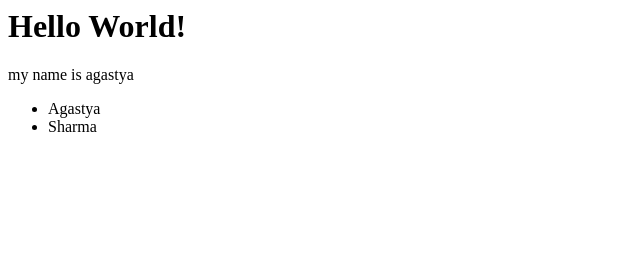
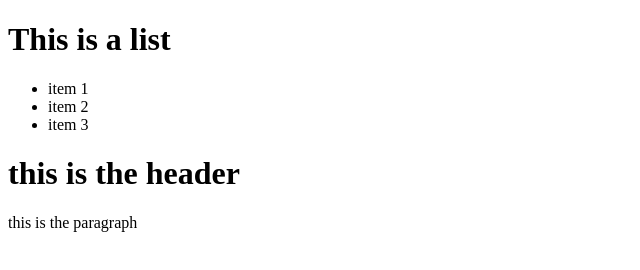
Before and after one commit to agastya1554/GH-Pages, a plain HTML site: page index.html in a window 1280 px wide. Shown: the whole page, without its empty margins (0-640 px from the left). Drawn offline with Linux system fonts and the light colour scheme.

Commit message:
Update index.html

```diff
--- a/index.html
+++ b/index.html
@@ -1,7 +1,15 @@
-<h1> Hello World!</h1>
-<p> my name is agastya </p>
-<ul>
-    <li> Agastya
-    </li>
-    <li> Sharma </li>
-</ul>
+<!DOCTYPE html>
+<html>
+
+<BODY>
+    <h1> This is a list </h1>
+    <ul>
+        <li> item 1 </li>
+        <li> item 2 </li>
+        <li> item 3 </li>
+    </ul>
+    <h1> this is the header </h1>
+    <p> this is the paragraph </p>
+</BODY>
+
+</html>
```
